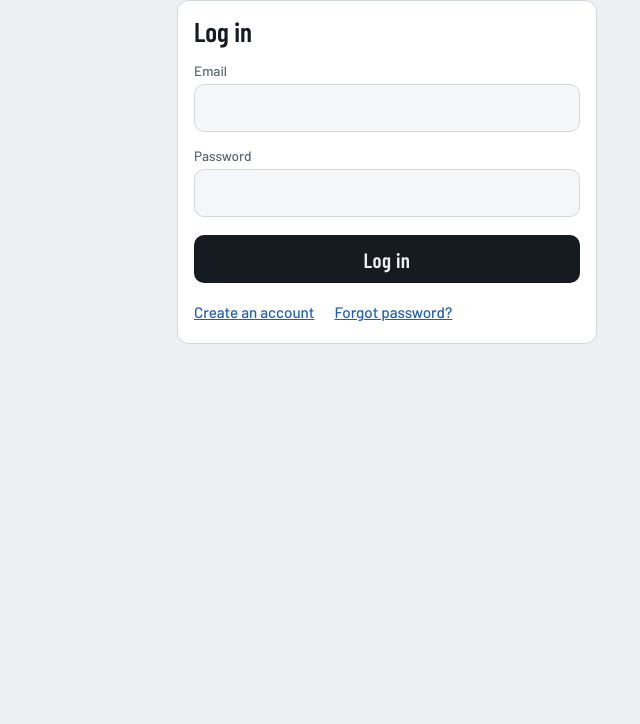
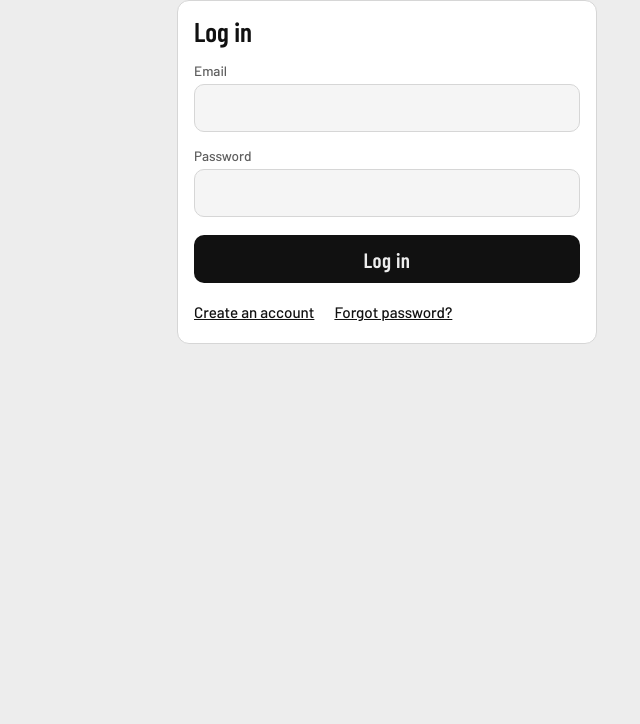
Before and after one commit to alexcmrn/Lifts, a plain HTML site: page index.html in a window 1280 px wide. Shown: the part 76-800 px from the top of the page, without its empty margins (253-893 px from the left). Drawn offline with nearby package versions, Linux system fonts and the light colour scheme.

Commit message:
recolour

```diff
--- a/index.html
+++ b/index.html
@@ -9,15 +9,15 @@
 <link rel="stylesheet" href="https://fonts.googleapis.com/css2?family=Barlow:wght@400;500;600&family=Barlow+Condensed:wght@500;600;700&display=swap">
 <style>
 :root {
-  --bg: #EDEFF1;
+  --bg: #EDEDED;
   --surface: #FFFFFF;
-  --field: #F5F6F8;
-  --ink: #161B22;
-  --mute: #5B6573;
-  --line: #D3D8DE;
+  --field: #F5F5F5;
+  --ink: #111111;
+  --mute: #5E5E5E;
+  --line: #D6D6D6;
   --pr: #D7322B;
   --pr-ink: #FFFFFF;
-  --accent: #1F5FBF;
+  --accent: #111111;
   color-scheme: light;
   box-sizing: border-box;
   padding-top: env(safe-area-inset-top, 0px);
@@ -25,28 +25,28 @@
 }
 @media (prefers-color-scheme: dark) {
   :root:not([data-theme="light"]) {
-    --bg: #12161B;
-    --surface: #1A2027;
-    --field: #232B34;
-    --ink: #EEF1F4;
-    --mute: #9AA4B0;
-    --line: #2E3843;
-    --pr: #FF5A4F;
-    --pr-ink: #1A0907;
-    --accent: #6AA3FF;
+    --bg: #0D0D0D;
+    --surface: #181818;
+    --field: #232323;
+    --ink: #F2F2F2;
+    --mute: #A3A3A3;
+    --line: #333333;
+    --pr: #FF4A40;
+    --pr-ink: #140504;
+    --accent: #F2F2F2;
     color-scheme: dark;
   }
 }
 :root[data-theme="dark"] {
-  --bg: #12161B;
-  --surface: #1A2027;
-  --field: #232B34;
-  --ink: #EEF1F4;
-  --mute: #9AA4B0;
-  --line: #2E3843;
-  --pr: #FF5A4F;
-  --pr-ink: #1A0907;
-  --accent: #6AA3FF;
+  --bg: #0D0D0D;
+  --surface: #181818;
+  --field: #232323;
+  --ink: #F2F2F2;
+  --mute: #A3A3A3;
+  --line: #333333;
+  --pr: #FF4A40;
+  --pr-ink: #140504;
+  --accent: #F2F2F2;
   color-scheme: dark;
 }
 html { scroll-padding-top: env(safe-area-inset-top, 0px); }
@@ -274,9 +274,9 @@ nav.tabs button { flex-shrink: 0; white-space: nowrap; }
 .scanvid { width: 100%; aspect-ratio: 4 / 3; object-fit: cover; background: #000; border-radius: 10px; }
 .scanman { display: flex; gap: 10px; align-items: flex-end; }
 .scanman .field { flex: 1; }
-:root { --warm: #B7791F; --drop: #7B3FC4; --ok: #2E8B4F; }
-@media (prefers-color-scheme: dark) { :root:not([data-theme="light"]) { --warm: #F0B429; --drop: #B994FF; --ok: #4CC38A; } }
-:root[data-theme="dark"] { --warm: #F0B429; --drop: #B994FF; --ok: #4CC38A; }
+:root { --warm: #757575; --drop: #D7322B; --ok: #111111; }
+@media (prefers-color-scheme: dark) { :root:not([data-theme="light"]) { --warm: #9E9E9E; --drop: #FF4A40; --ok: #F2F2F2; } }
+:root[data-theme="dark"] { --warm: #9E9E9E; --drop: #FF4A40; --ok: #F2F2F2; }
 .ex.done { border-color: var(--ok); box-shadow: inset 4px 0 0 var(--ok); }
 .srow { border-left: 4px solid transparent; padding-left: 8px; }
 .srow.warmup { border-left-color: var(--warm); }
```
